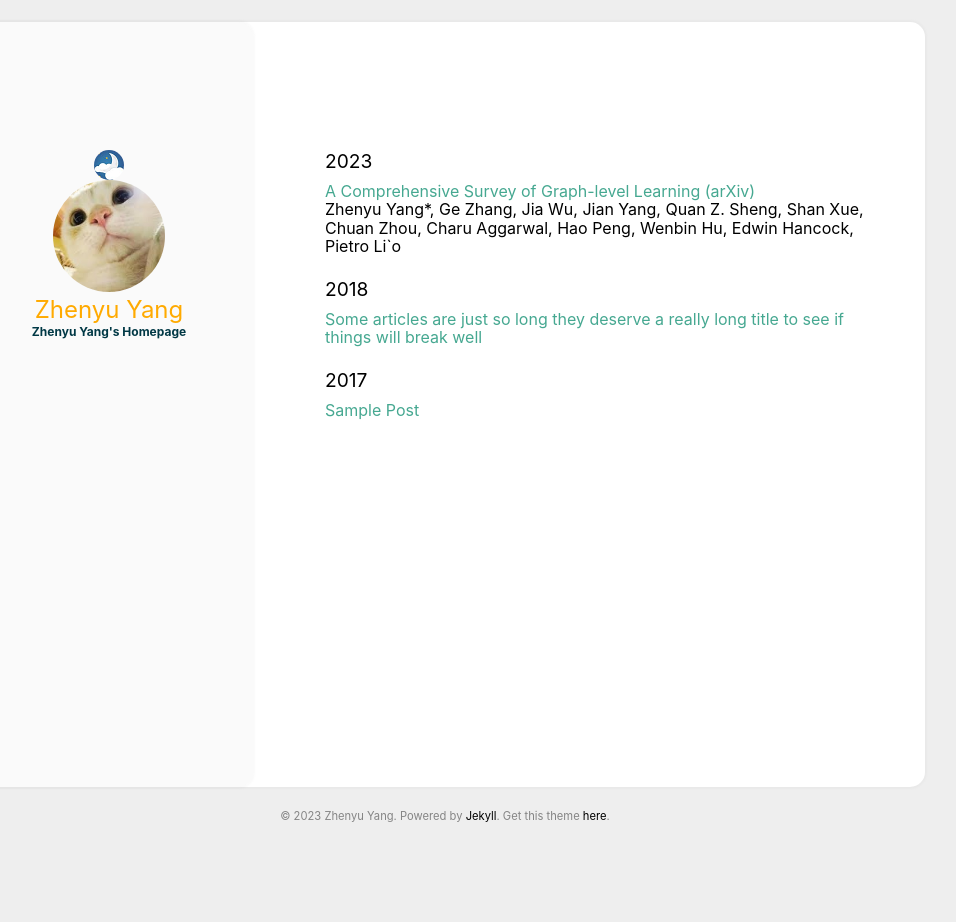
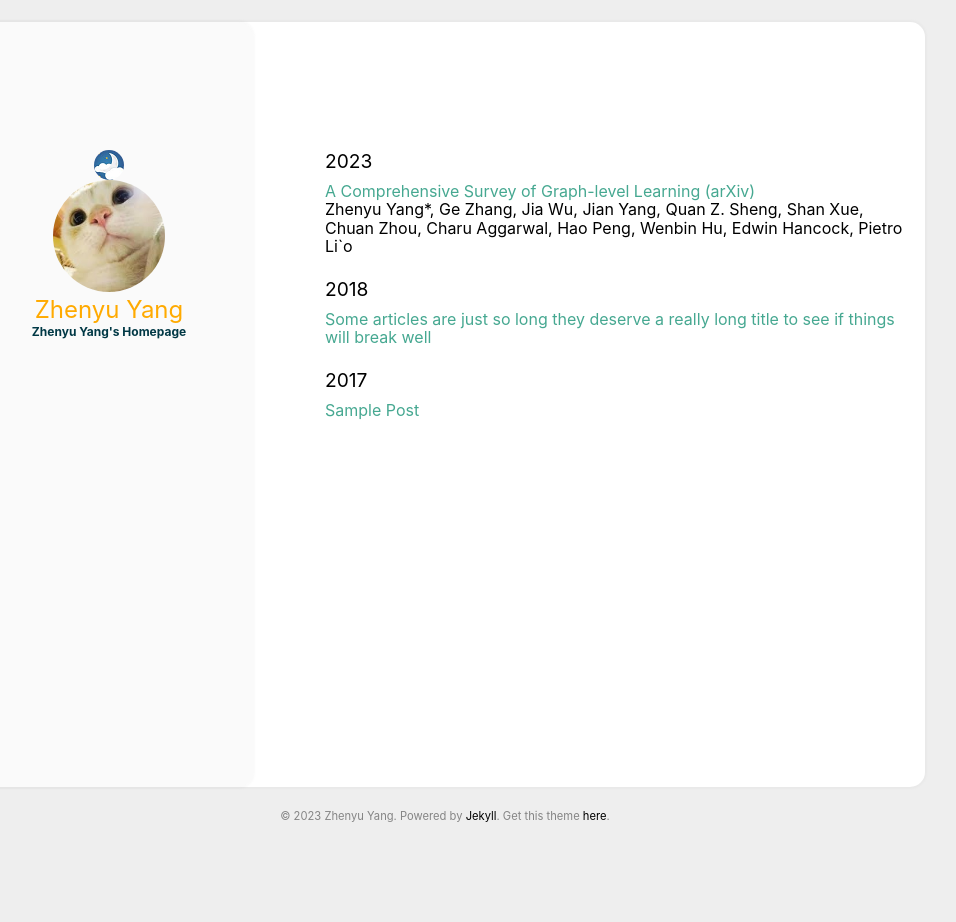
Before and after one commit to ZhenyuYangMQ/ZhenyuYangMQ.github.io, a Jekyll site: the page built from index.html, in a window 1280 px wide. Shown: the whole page, without its empty margins (195-1151 px from the left). Built offline with Jekyll 4.4.1, drawn with Linux system fonts in a browser that asks for light colours.

Commit message:
Update main.scss

```diff
--- a/assets/css/main.scss
+++ b/assets/css/main.scss
@@ -242,7 +242,7 @@ img {
     }
 
     @include breakpoint(medium) {
-        max-width: 35rem;
+        max-width: 39rem;
         margin-top: 5rem;
     }
 
```
